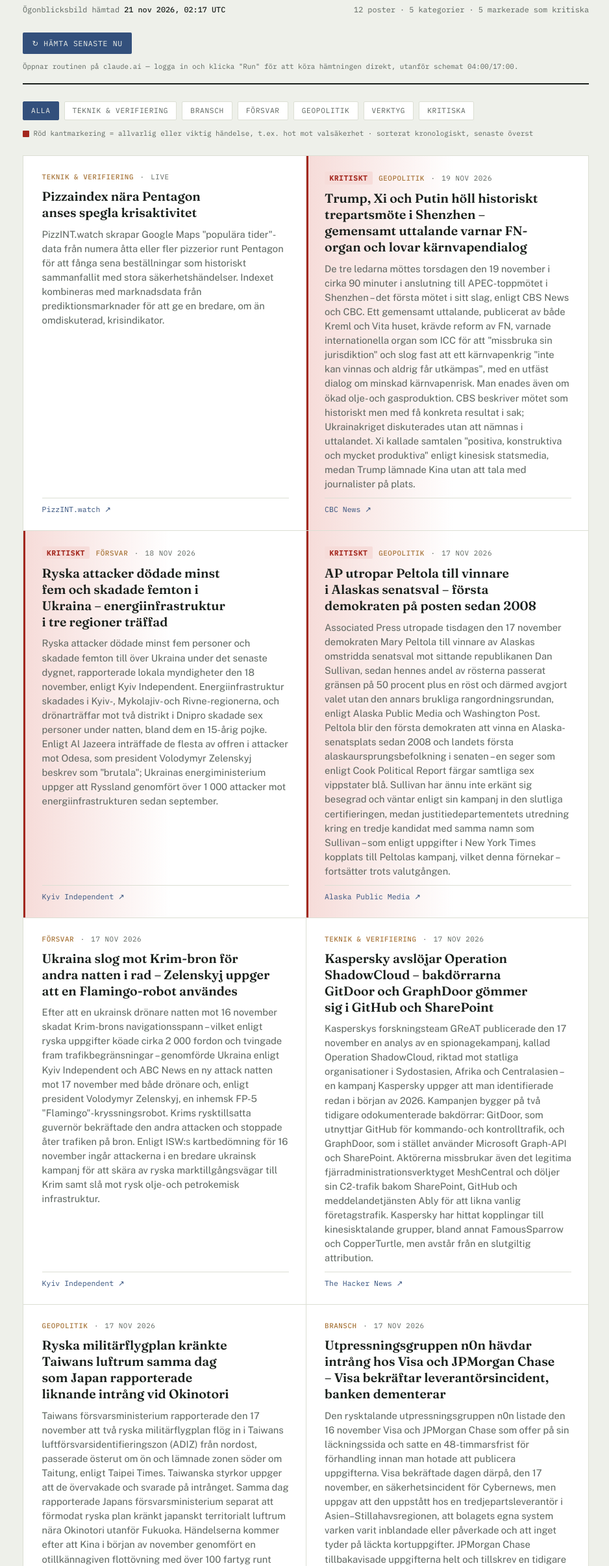
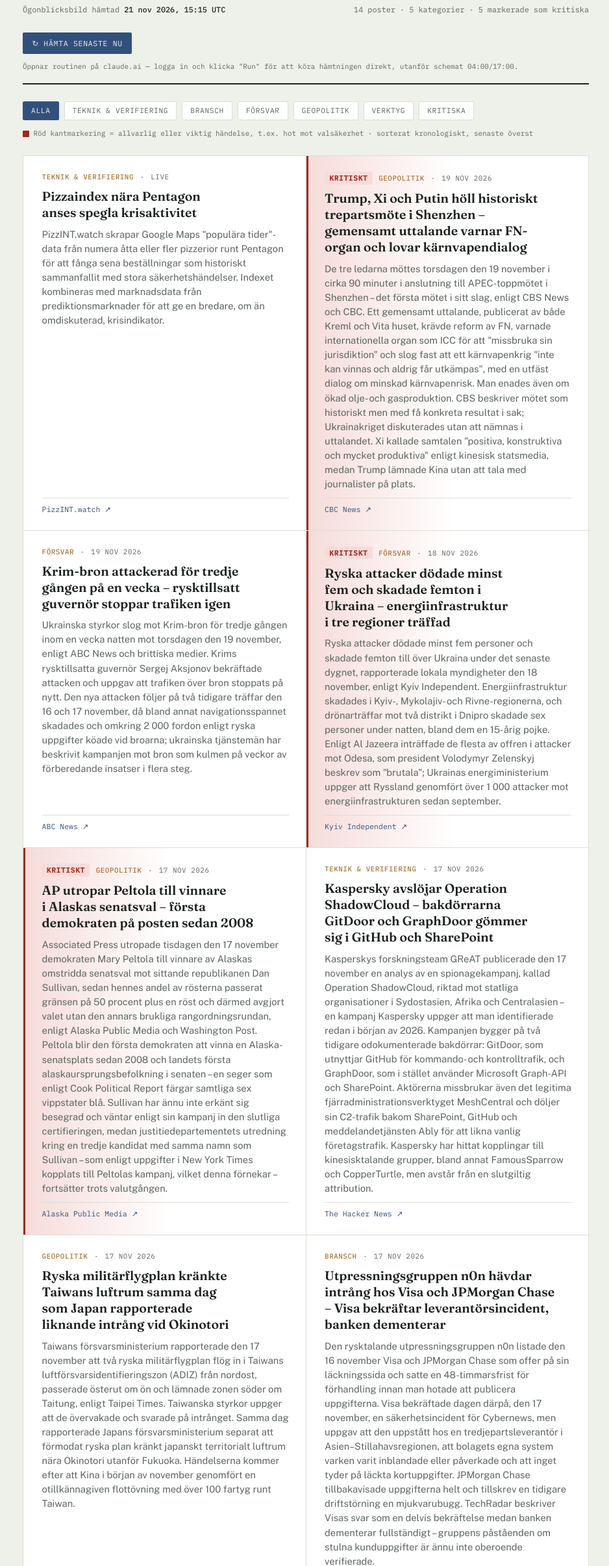
Before and after one commit to DanneE86/Osint, a plain HTML site: page index.html in a window 1280 px wide. Shown: the part 150-2560 px from the top of the page at 65% size, without its empty margins (169-1107 px from the left). Drawn offline with nearby package versions, Linux system fonts and the light colour scheme.

Commit message:
Uppdatera OSINT-bulletinen: 2026-11-21 15:15 UTC
Co-Authored-By: Claude Sonnet 5 <noreply@anthropic.com>
Claude-Session: https://claude.ai/code/session_01CeVZDQoNJmWRwSm8nRPBMQ

```diff
--- a/index.html
+++ b/index.html
@@ -287,8 +287,8 @@
     <div class="kicker"><span class="dot"></span>OSINT = Open Source Intelligence, underrättelser ur öppna källor &middot; sammanställd bulletin</div>
     <h1>OSINT-bulletinen</h1>
     <div class="masthead-meta">
-      <span>Ögonblicksbild hämtad <b>21 nov 2026, 02:17 UTC</b></span>
-      <span>12 poster &middot; 5 kategorier &middot; 5 markerade som kritiska</span>
+      <span>Ögonblicksbild hämtad <b>21 nov 2026, 15:15 UTC</b></span>
+      <span>14 poster &middot; 5 kategorier &middot; 5 markerade som kritiska</span>
     </div>
     <div class="refresh-row">
       <a class="refresh-btn" href="https://claude.ai/code/routines/trig_013StyD1gqtgkoKGBttL2AxZ" target="_blank" rel="noopener">&#8635; Hämta senaste nu</a>
@@ -324,6 +324,13 @@
       <a class="source" href="https://www.cbc.ca/news/world/trump-xi-putin-apec-meeting-9.7427718" target="_blank" rel="noopener">CBC News ↗</a>
     </article>
 
+    <article class="card" data-cat="forsvar" data-date="2026-11-19">
+      <div class="card-meta"><span class="tag">Försvar</span><span>&middot;</span><span>19 nov 2026</span></div>
+      <h2>Krim-bron attackerad för tredje gången på en vecka &ndash; rysktillsatt guvernör stoppar trafiken igen</h2>
+      <p>Ukrainska styrkor slog mot Krim-bron för tredje gången inom en vecka natten mot torsdagen den 19 november, enligt ABC News och brittiska medier. Krims rysktillsatta guvernör Sergej Aksjonov bekräftade attacken och uppgav att trafiken över bron stoppats på nytt. Den nya attacken följer på två tidigare träffar den 16 och 17 november, då bland annat navigationsspannet skadades och omkring 2 000 fordon enligt ryska uppgifter köade vid broarna; ukrainska tjänstemän har beskrivit kampanjen mot bron som kulmen på veckor av förberedande insatser i flera steg.</p>
+      <a class="source" href="https://abc7.com/story/crimean-bridge-attacked-3rd-time-week-officials-say/20055278/" target="_blank" rel="noopener">ABC News ↗</a>
+    </article>
+
     <article class="card critical" data-cat="forsvar" data-date="2026-11-18">
       <div class="card-meta"><span class="badge-critical">Kritiskt</span><span class="tag">Försvar</span><span>&middot;</span><span>18 nov 2026</span></div>
       <h2>Ryska attacker dödade minst fem och skadade femton i Ukraina &ndash; energiinfrastruktur i tre regioner träffad</h2>
@@ -336,13 +343,6 @@
       <h2>AP utropar Peltola till vinnare i Alaskas senatsval &ndash; första demokraten på posten sedan 2008</h2>
       <p>Associated Press utropade tisdagen den 17 november demokraten Mary Peltola till vinnare av Alaskas omstridda senatsval mot sittande republikanen Dan Sullivan, sedan hennes andel av rösterna passerat gränsen på 50 procent plus en röst och därmed avgjort valet utan den annars brukliga rangordningsrundan, enligt Alaska Public Media och Washington Post. Peltola blir den första demokraten att vinna en Alaska-senatsplats sedan 2008 och landets första alaskaursprungsbefolkning i senaten &ndash; en seger som enligt Cook Political Report färgar samtliga sex vippstater blå. Sullivan har ännu inte erkänt sig besegrad och väntar enligt sin kampanj in den slutliga certifieringen, medan justitiedepartementets utredning kring en tredje kandidat med samma namn som Sullivan &ndash; som enligt uppgifter i New York Times kopplats till Peltolas kampanj, vilket denna förnekar &ndash; fortsätter trots valutgången.</p>
       <a class="source" href="https://alaskapublic.org/news/politics/elections/2026-11-17/mary-peltola-wins-u-s-senate-seat-in-alaska" target="_blank" rel="noopener">Alaska Public Media ↗</a>
-    </article>
-
-    <article class="card" data-cat="forsvar" data-date="2026-11-17">
-      <div class="card-meta"><span class="tag">Försvar</span><span>&middot;</span><span>17 nov 2026</span></div>
-      <h2>Ukraina slog mot Krim-bron för andra natten i rad &ndash; Zelenskyj uppger att en Flamingo-robot användes</h2>
-      <p>Efter att en ukrainsk drönare natten mot 16 november skadat Krim-brons navigationsspann &ndash; vilket enligt ryska uppgifter köade cirka 2 000 fordon och tvingade fram trafikbegränsningar &ndash; genomförde Ukraina enligt Kyiv Independent och ABC News en ny attack natten mot 17 november med både drönare och, enligt president Volodymyr Zelenskyj, en inhemsk FP-5 &quot;Flamingo&quot;-kryssningsrobot. Krims rysktillsatta guvernör bekräftade den andra attacken och stoppade åter trafiken på bron. Enligt ISW:s kartbedömning för 16 november ingår attackerna i en bredare ukrainsk kampanj för att skära av ryska marktillgångsvägar till Krim samt slå mot rysk olje- och petrokemisk infrastruktur.</p>
-      <a class="source" href="https://kyivindependent.com/ukrainian-forces-reportedly-strike-crimean-bridge-after-russian-missiles-hit-kyiv-bridges/" target="_blank" rel="noopener">Kyiv Independent ↗</a>
     </article>
 
     <article class="card" data-cat="teknik" data-date="2026-11-17">
@@ -394,6 +394,20 @@
       <a class="source" href="https://techcrunch.com/2026/11/16/cyber-giant-infoblox-confirms-security-incident-after-hackers-access-company-information/" target="_blank" rel="noopener">TechCrunch ↗</a>
     </article>
 
+    <article class="card" data-cat="geopolitik" data-date="2026-11-10">
+      <div class="card-meta"><span class="tag">Geopolitik</span><span>&middot;</span><span>10 nov 2026</span></div>
+      <h2>Tankesmedjan FDD kartlägger åtta taktiker som utländska aktörer använde mot midterms 2026</h2>
+      <p>Stiftelsen för försvar av demokratier (FDD) publicerade den 10 november en analys som sammanställer åtta distinkta taktiker utländska aktörer använt för att påverka 2026 års midterms. Enligt rapporten spred den ryska påverkansoperationen Storm-1516 fabricerade nyhetsvideor riktade mot tre demokratiska senatskandidater under valrörelsens sista veckor, medan det kinesiska nätverket Spamouflage utgav sig för amerikanska väljare i sociala medier. FDD varnar för att federala nedskärningar av valsäkerhetsarbetet samtidigt har minskat myndigheternas förmåga att upptäcka och motverka den typen av kampanjer inför 2028.</p>
+      <a class="source" href="https://www.fdd.org/analysis/8-tactics-foreign-actors-used-to-influence-the-2026-midterms/" target="_blank" rel="noopener">FDD ↗</a>
+    </article>
+
+    <article class="card" data-cat="teknik" data-date="2026-11-09">
+      <div class="card-meta"><span class="tag">Teknik &amp; verifiering</span><span>&middot;</span><span>9 nov 2026</span></div>
+      <h2>Frankrike pekar ut Irans Revolutionsgarde för cyberattacker mot 700 kylanläggningar i mataffärer</h2>
+      <p>Frankrikes utrikesminister Jean-Noël Barrot uppgav den 9 november att Irans Revolutionsgarde låg bakom cyberattacker mot kyl- och frysanläggningar i franska stormarknader den 11&ndash;12 oktober, vilka enligt honom drabbade omkring 700 anläggningar och fick temperaturerna att stiga. Frankrike kallade upp Irans ambassadör den 10 november och driver nu på för nya EU-sanktioner, medan åklagarmyndigheten i Paris utfärdat internationella arresteringsorder mot flera medlemmar i den Iran-kopplade gruppen Shahid Kaveh. Enligt uppgift delar amerikanska tjänstemän bedömningen men med &quot;låg tillförlitlighet&quot; och pekar ut Iran som huvudmisstänkt även bakom liknande attacker mot kylanläggningar på andra håll i Europa; Teheran förnekar inblandning.</p>
+      <a class="source" href="https://www.bleepingcomputer.com/news/security/france-blames-iranian-hackers-for-supermarket-attacks-that-sparked-fires" target="_blank" rel="noopener">BleepingComputer ↗</a>
+    </article>
+
   </div>
 
   <footer>
```
